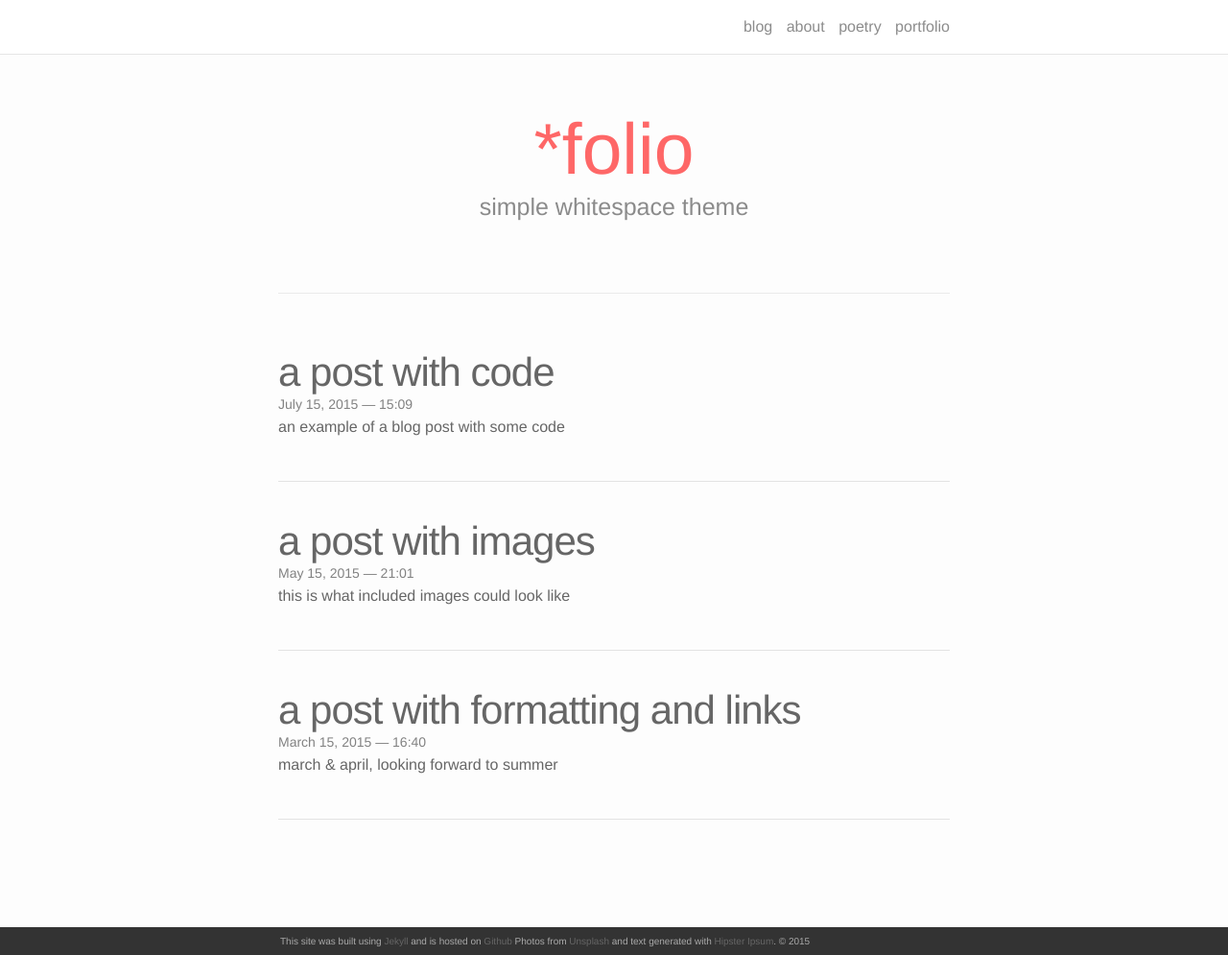
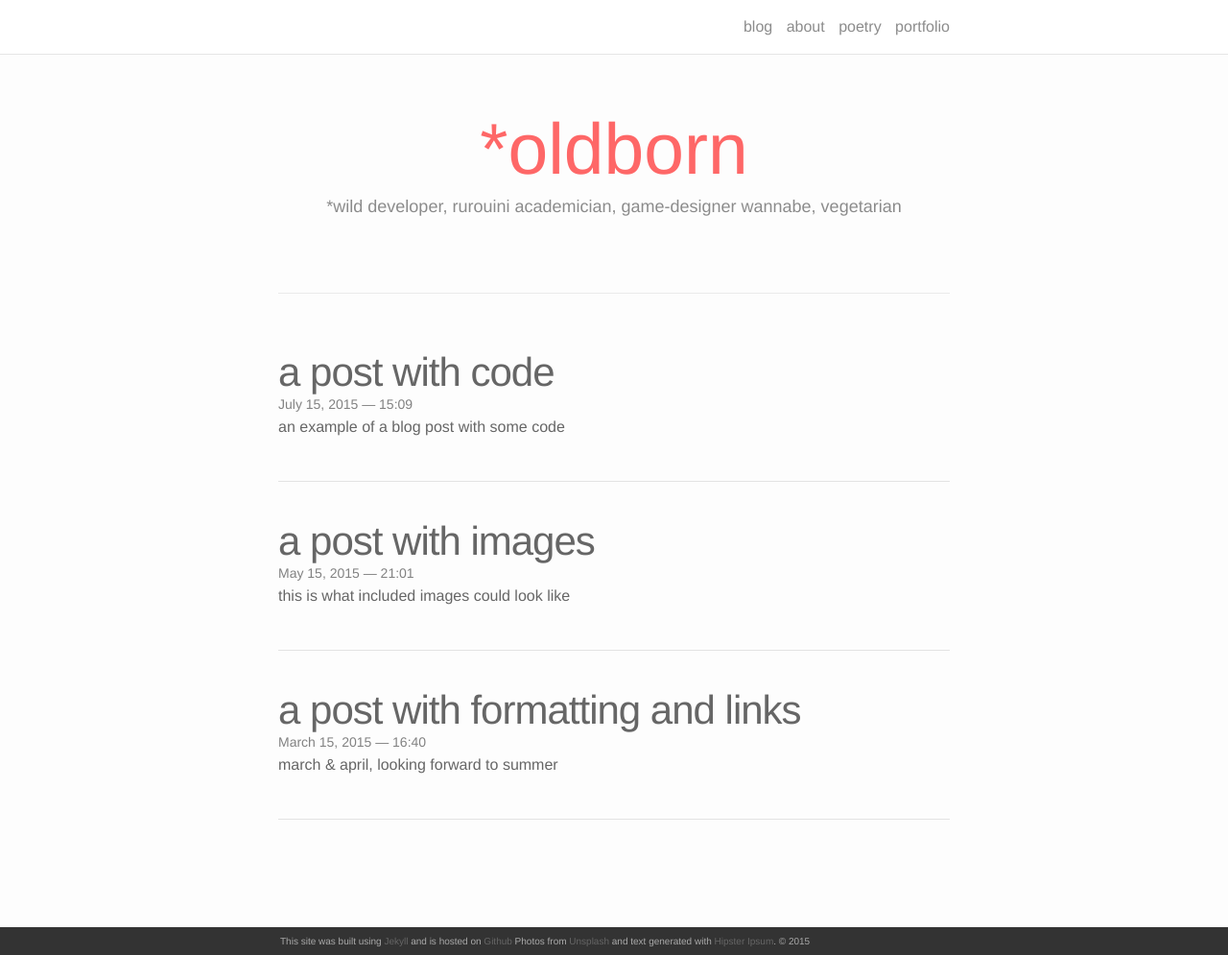
Before and after one commit to oldborn/oldborn.github.io, a Jekyll site: the page built from index.html, in a window 1280 px wide and 995 px high. Shown: the whole window at 96% size. Built offline with Jekyll 4.4.1, drawn with Linux system fonts in a browser that asks for light colours; nearby versions of some CDN libraries; the list of posts is cut into pages by our own code.

Commit message:
finally working.

```diff
--- /dev/null
+++ b/Gemfile
@@ -0,0 +1,2 @@
+source 'http://rubygems.org'
+gem 'github-pages', group: :jekyll_plugins
--- a/_sass/_layout.scss
+++ b/_sass/_layout.scss
@@ -66,7 +66,7 @@ display: line;
         font-size:75px;
     }
     h2{
-        font-size:25px;
+        font-size:18px;
     }
 }
 
--- a/index.html
+++ b/index.html
@@ -3,8 +3,8 @@ layout: default
 ---
 
 <div class="header-bar">
-  <h1>*folio</h1>
-  <h2>simple whitespace theme</h2>
+  <h1>*oldborn</h1>
+  <h2>*wild developer, rurouini academician, game-designer wannabe, vegetarian</h2>
   <br/>
   <hr>
   <br/>
```
Also changed, not shown: Gemfile.lock (added).
